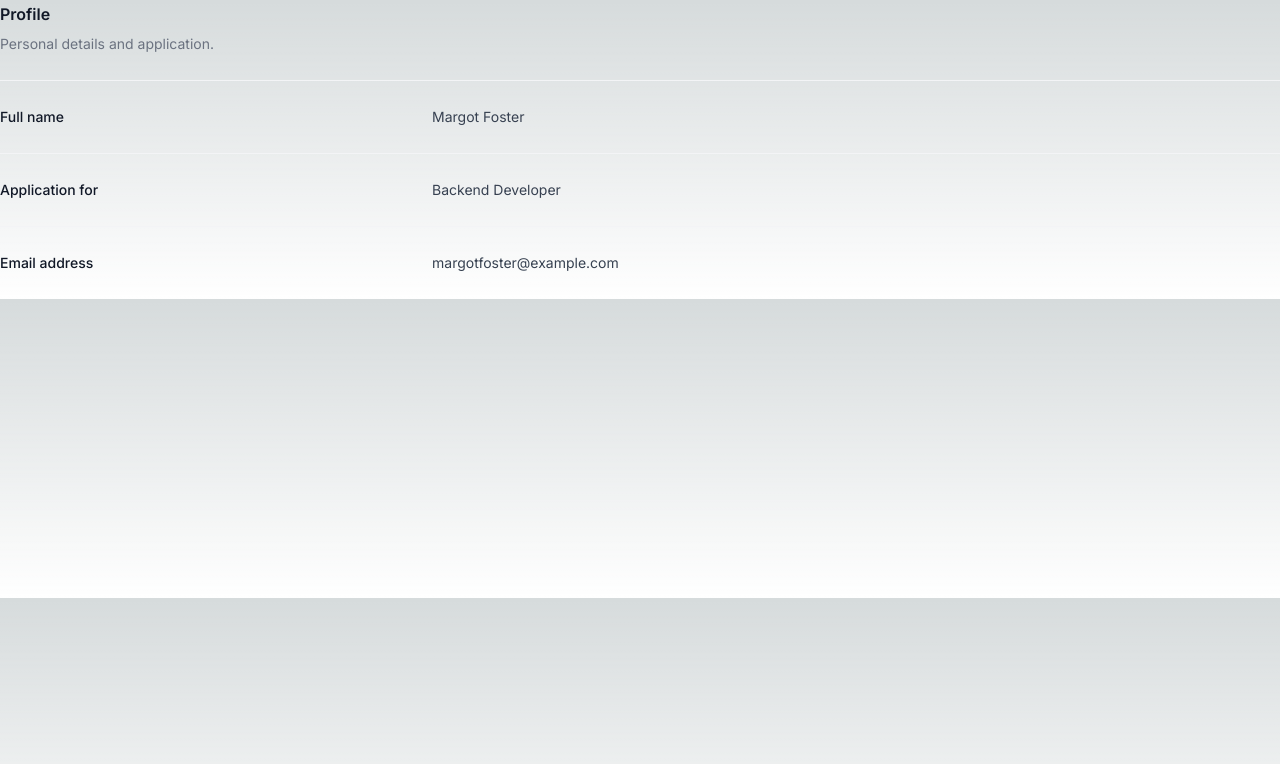
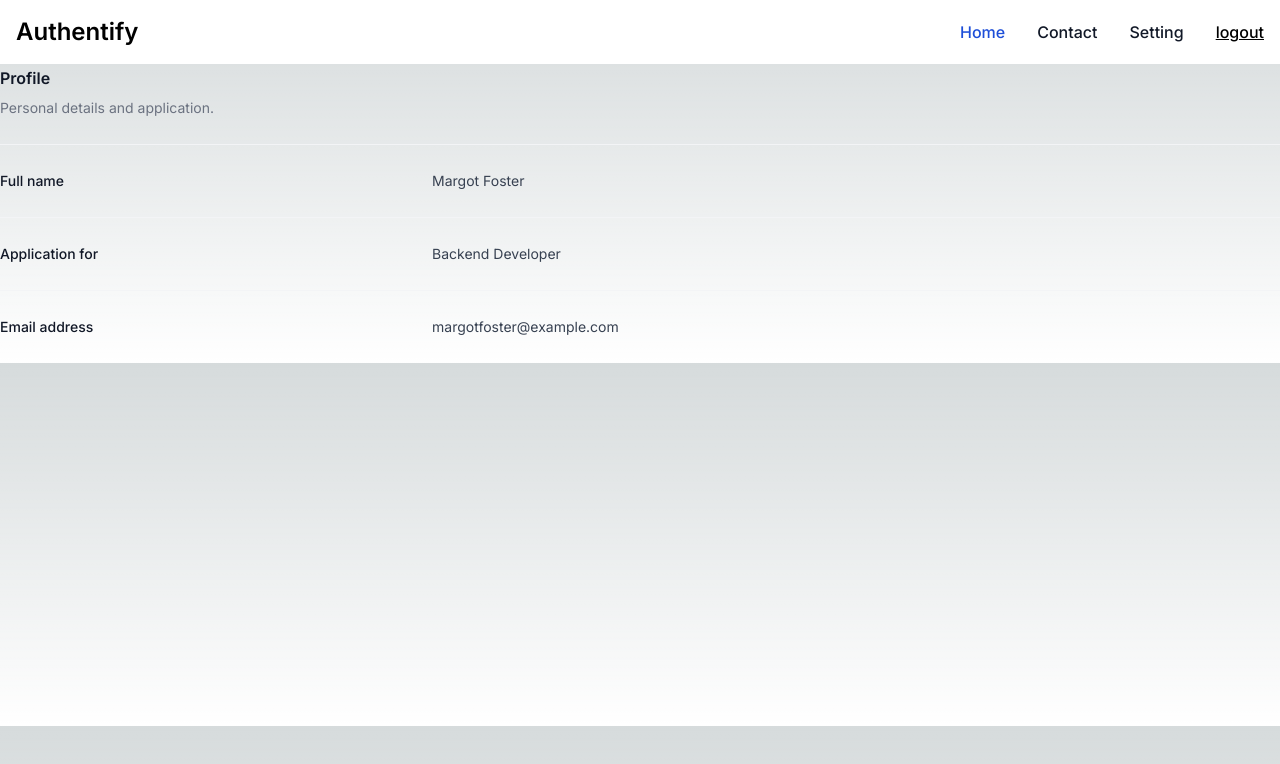
Before and after one commit to realDarkCode/nextjs-authentication, a Next.js app: page /profile in a window 1280 px wide. Shown: the top 764 px of the page. Built offline with nearby package versions, Linux system fonts and the light colour scheme.

Commit message:
feat: implement logout system

```diff
--- /dev/null
+++ b/src/app/api/users/logout/route.js
@@ -0,0 +1,18 @@
+import { NextResponse } from "next/server";
+
+export async function GET() {
+  try {
+    const response = NextResponse.json(
+      { message: "Logout successful" },
+      { status: 200 }
+    );
+    response.cookies.set("token", "", { httpOnly: true, expires: new Date(0) });
+    return response;
+  } catch (error) {
+    console.log(error);
+    return NextResponse.json(
+      { error: "Internal server error" },
+      { status: 500 }
+    );
+  }
+}
--- a/src/app/layout.js
+++ b/src/app/layout.js
@@ -6,7 +6,7 @@
 const inter = Inter({ subsets: ["latin"] });
 
 export const metadata = {
-  title: "Authenticatify",
+  title: "Authentify",
   description: "Basic Auth application",
 };
 
--- a/src/app/profile/page.jsx
+++ b/src/app/profile/page.jsx
@@ -1,5 +1,103 @@
+"use client";
+import axios from "axios";
+import { useRouter } from "next/navigation";
+import { useState } from "react";
+import { toast } from "react-toastify";
 const ProfilePage = () => {
+  const router = useRouter();
+  const [loading, setLoading] = useState(false);
+  const logout = async () => {
+    try {
+      setLoading(true);
+
+      const response = await axios.get("/api/users/logout");
+
+      toast.success(response?.data.message || "Logout success");
+      router.push("/login");
+    } catch (error) {
+      toast.error(error.message);
+    } finally {
+      setLoading(false);
+    }
+  };
   return (
+    <>
+      <nav className="bg-white border-gray-200 dark:bg-gray-900 dark:border-gray-700">
+        <div className="max-w-screen-xl flex flex-wrap items-center justify-between mx-auto p-4">
+          <a href="#" className="flex items-center">
+            <span className="self-center text-2xl font-semibold whitespace-nowrap dark:text-white">
+              Authentify
+            </span>
+          </a>
+          <button
+            data-collapse-toggle="navbar-multi-level"
+            type="button"
+            className="inline-flex items-center p-2 w-10 h-10 justify-center text-sm text-gray-500 rounded-lg md:hidden hover:bg-gray-100 focus:outline-none focus:ring-2 focus:ring-gray-200 dark:text-gray-400 dark:hover:bg-gray-700 dark:focus:ring-gray-600"
+            aria-controls="navbar-multi-level"
+            aria-expanded="false"
+          >
+            <span className="sr-only">Open main menu</span>
+            <svg
+              className="w-5 h-5"
+              aria-hidden="true"
+              xmlns="http://www.w3.org/2000/svg"
+              fill="none"
+              viewBox="0 0 17 14"
+            >
+              <path
+                stroke="currentColor"
+                strokeLinecap="round"
+                strokeLinejoin="round"
+                strokeWidth={2}
+                d="M1 1h15M1 7h15M1 13h15"
+              />
+            </svg>
+          </button>
+          <div
+            className="hidden w-full md:block md:w-auto"
+            id="navbar-multi-level"
+          >
+            <ul className="flex flex-col font-medium p-4 md:p-0 mt-4 border border-gray-100 rounded-lg bg-gray-50 md:flex-row md:space-x-8 md:mt-0 md:border-0 md:bg-white dark:bg-gray-800 md:dark:bg-gray-900 dark:border-gray-700">
+              <li>
+                <a
+                  href="#"
+                  className="block py-2 pl-3 pr-4 text-white bg-blue-700 rounded md:bg-transparent md:text-blue-700 md:p-0 md:dark:text-blue-500 dark:bg-blue-600 md:dark:bg-transparent"
+                  aria-current="page"
+                >
+                  Home
+                </a>
+              </li>
+
+              <li>
+                <a
+                  href="#"
+                  className="block py-2 pl-3 pr-4 text-gray-900 rounded hover:bg-gray-100 md:hover:bg-transparent md:border-0 md:hover:text-blue-700 md:p-0 dark:text-white md:dark:hover:text-blue-500 dark:hover:bg-gray-700 dark:hover:text-white md:dark:hover:bg-transparent"
+                >
+                  Contact
+                </a>
+              </li>
+              <li>
+                <a
+                  href="#"
+                  className="block py-2 pl-3 pr-4 text-gray-900 rounded hover:bg-gray-100 md:hover:bg-transparent md:border-0 md:hover:text-blue-700 md:p-0 dark:text-white md:dark:hover:text-blue-500 dark:hover:bg-gray-700 dark:hover:text-white md:dark:hover:bg-transparent"
+                >
+                  Setting
+                </a>
+              </li>
+              <li>
+                <a
+                  href="#"
+                  className="block py-2 pl-3 pr-4 underline hover:bg-gray-100 md:hover:bg-transparent md:border-0 md:hover:text-red-700 md:p-0 dark:text-red-600 md:dark:hover:text-red-500 dark:hover:bg-red-700 dark:hover:text-red md:dark:hover:bg-transparent"
+                  onClick={logout}
+                >
+                  logout
+                </a>
+              </li>
+            </ul>
+          </div>
+        </div>
+      </nav>
+
       <div className="container mx-auto">
         <div className="px-4 sm:px-0">
           <h3 className="text-base font-semibold leading-7 text-gray-900">
@@ -38,6 +136,7 @@
           </dl>
         </div>
       </div>
+    </>
   );
 };
 
```
Also changed, not shown: src/config/routes.config.js (added). Lines whose indentation alone changed are shown as unchanged.
